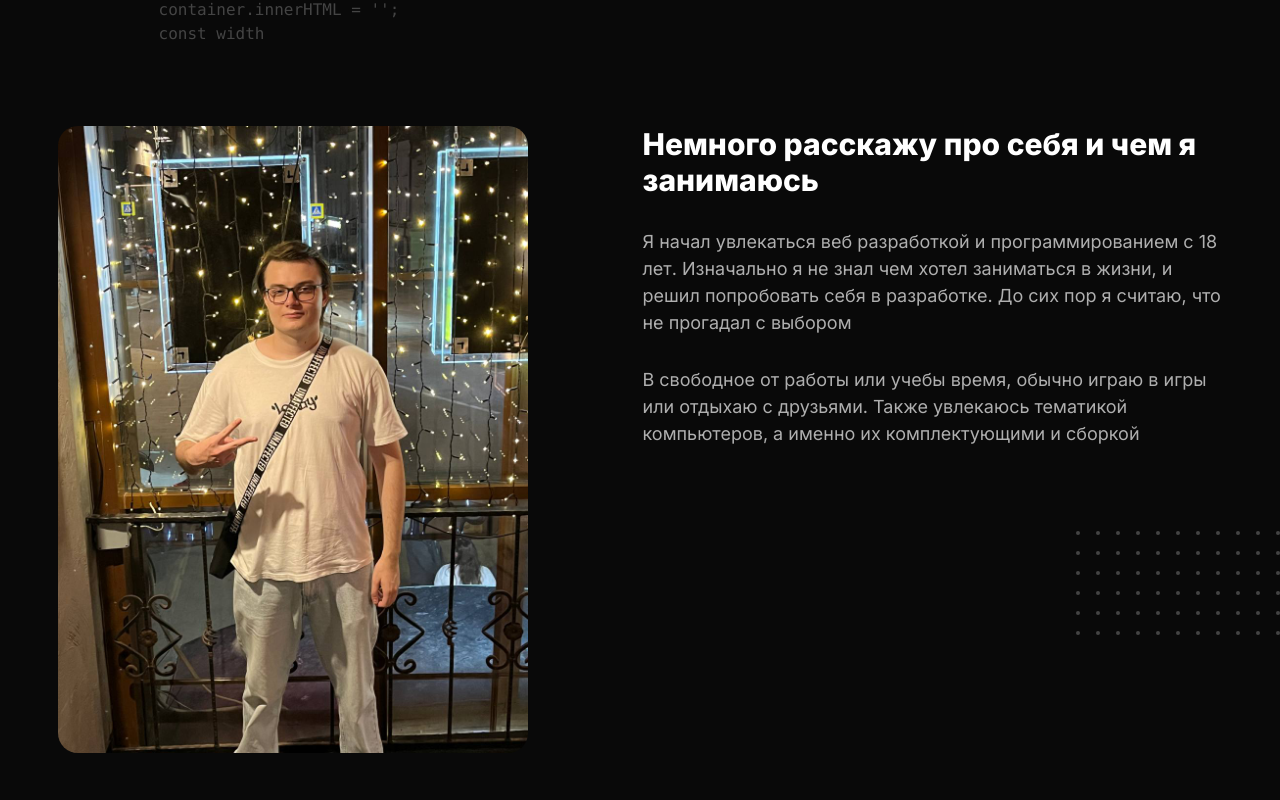
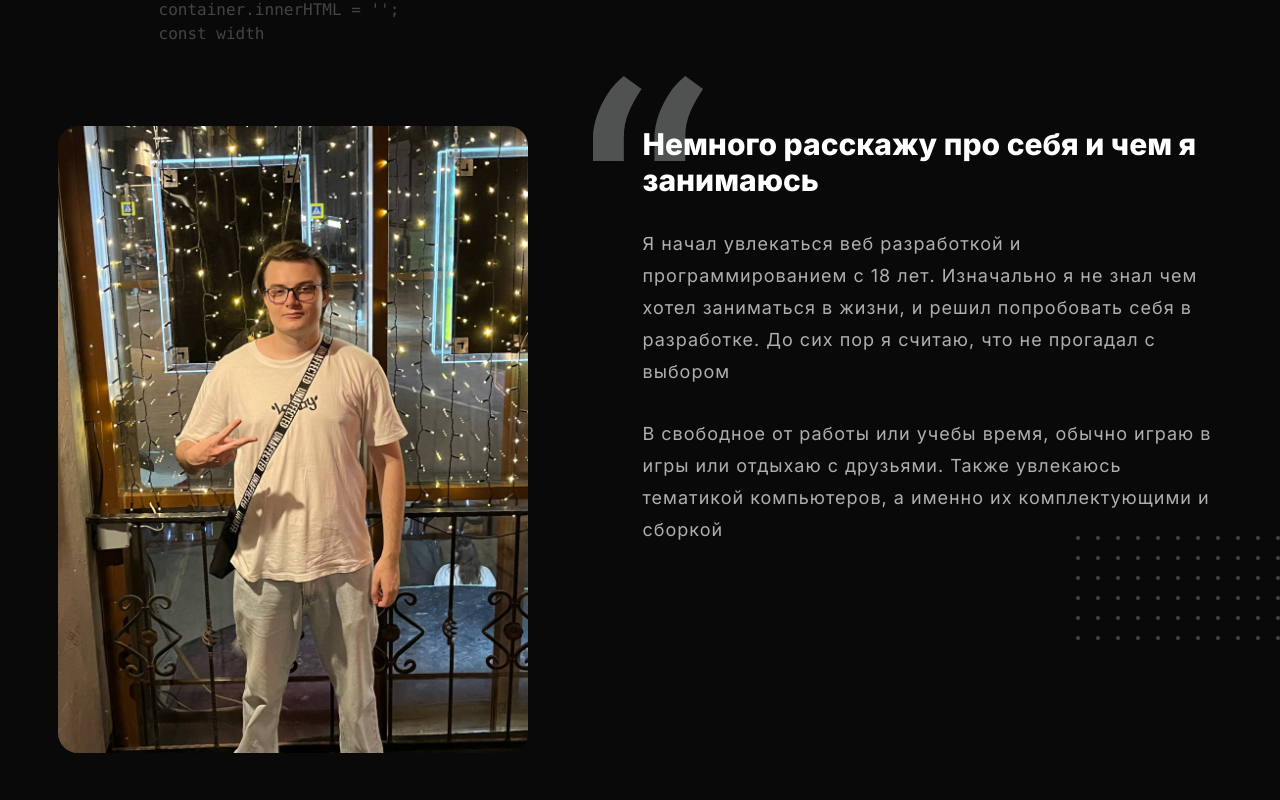
Before and after one commit to swugerd/oleg_kombat, a Next.js app: page / in a window 1280 px wide. Shown: the part 960-1760 px from the top of the page. Built offline with nearby package versions, Linux system fonts and the light colour scheme.

Commit message:
fix: change text line height and letter spacing

```diff
--- a/src/app/globals.css
+++ b/src/app/globals.css
@@ -32,3 +32,8 @@ body::-webkit-scrollbar-thumb {
 * {
   box-sizing: border-box;
 }
+
+p {
+  letter-spacing: 1px;
+  line-height: 32px !important;
+}
--- /dev/null
+++ b/src/components/modules/AboutSection/AboutSection.module.scss
@@ -0,0 +1,13 @@
+.quote {
+  position: relative;
+  &::before {
+    content: '';
+    background-image: url('/img/icons/quote.svg');
+    background-repeat: no-repeat;
+    width: 110px;
+    height: 85px;
+    position: absolute;
+    left: -50px;
+    top: -50px;
+  }
+}
--- a/src/components/modules/AboutSection/AboutSection.tsx
+++ b/src/components/modules/AboutSection/AboutSection.tsx
@@ -11,6 +11,7 @@ import { AnimatePresence, motion } from 'framer-motion'
 import Image from 'next/image'
 import { useRef } from 'react'
 import { useTranslation } from 'react-i18next'
+import s from './AboutSection.module.scss'
 import { skills } from './skills.data'
 
 const AboutSection = () => {
@@ -39,7 +40,9 @@ const AboutSection = () => {
             className='rounded-[20px]'
           />
           <div className='max-w-[580px]'>
-            <h3 className='text-white font-extrabold text-[30px] leading-[36px] mb-[30px]'>
+            <h3
+              className={`text-white font-extrabold text-[30px] leading-[36px] mb-[30px] ${s.quote}`}
+            >
               {t('about.title')}
             </h3>
             <p className='text-[18px] leading-[27px] mb-[30px] text-gray font-normal'>
--- a/src/components/modules/MainSection/MainSection.tsx
+++ b/src/components/modules/MainSection/MainSection.tsx
@@ -30,7 +30,7 @@ const MainSection = () => {
             exit={{ opacity: 0 }}
             transition={isVisible ? { duration: 1, delay: 1 } : {}}
           >
-            <h2 className='text-gray font-normal leading-[22px] text-[18px] max-w-[500px] mb-[75px]'>
+            <h2 className='text-gray font-normal leading-[26px] tracking-[1px] text-[18px] max-w-[500px] mb-[75px]'>
               {t('main.description')}
             </h2>
             <Link text={t('main.resumeBtn')} link='/files/resume.pdf' />
--- a/src/components/ui/MainTitle/MainTitle.tsx
+++ b/src/components/ui/MainTitle/MainTitle.tsx
@@ -18,6 +18,7 @@ const MainTitle: FC<IObserverProps> = ({ isVisible }) => {
           }}
           exit={{ opacity: 0 }}
           transition={isVisible ? { duration: 1, delay: 0.5 } : {}}
+          className='mb-[30px]'
         >
           <HeadingWithBrackets
             text={t('main.title')}
--- a/src/components/ui/ProjectListItem/ProjectListItem.tsx
+++ b/src/components/ui/ProjectListItem/ProjectListItem.tsx
@@ -18,7 +18,7 @@ const ProjectListItem: FC<IProjectItemProps> = ({ item, index }) => {
   const isOdd = index % 2 !== 0
   const isNotLastItem = index + 1 < projects.length
 
-  const dotsClass = `bottom-[-100px] ${isOdd ? 'right-[400px]' : 'left-[400px]'}`
+  const dotsClass = `${isOdd ? 'right-[400px]' : 'left-[400px]'}`
 
   return (
     <motion.li
@@ -74,7 +74,11 @@ const ProjectListItem: FC<IProjectItemProps> = ({ item, index }) => {
         />
       </div>
 
-      {isNotLastItem && <DotsAnimation className={dotsClass} />}
+      {isNotLastItem && (
+        <DotsAnimation
+          className={`2xl:bottom-[-100px] bottom-[-150px] ${dotsClass}`}
+        />
+      )}
     </motion.li>
   )
 }
```
Also changed, not shown: public/img/icons/quote.svg (added).
